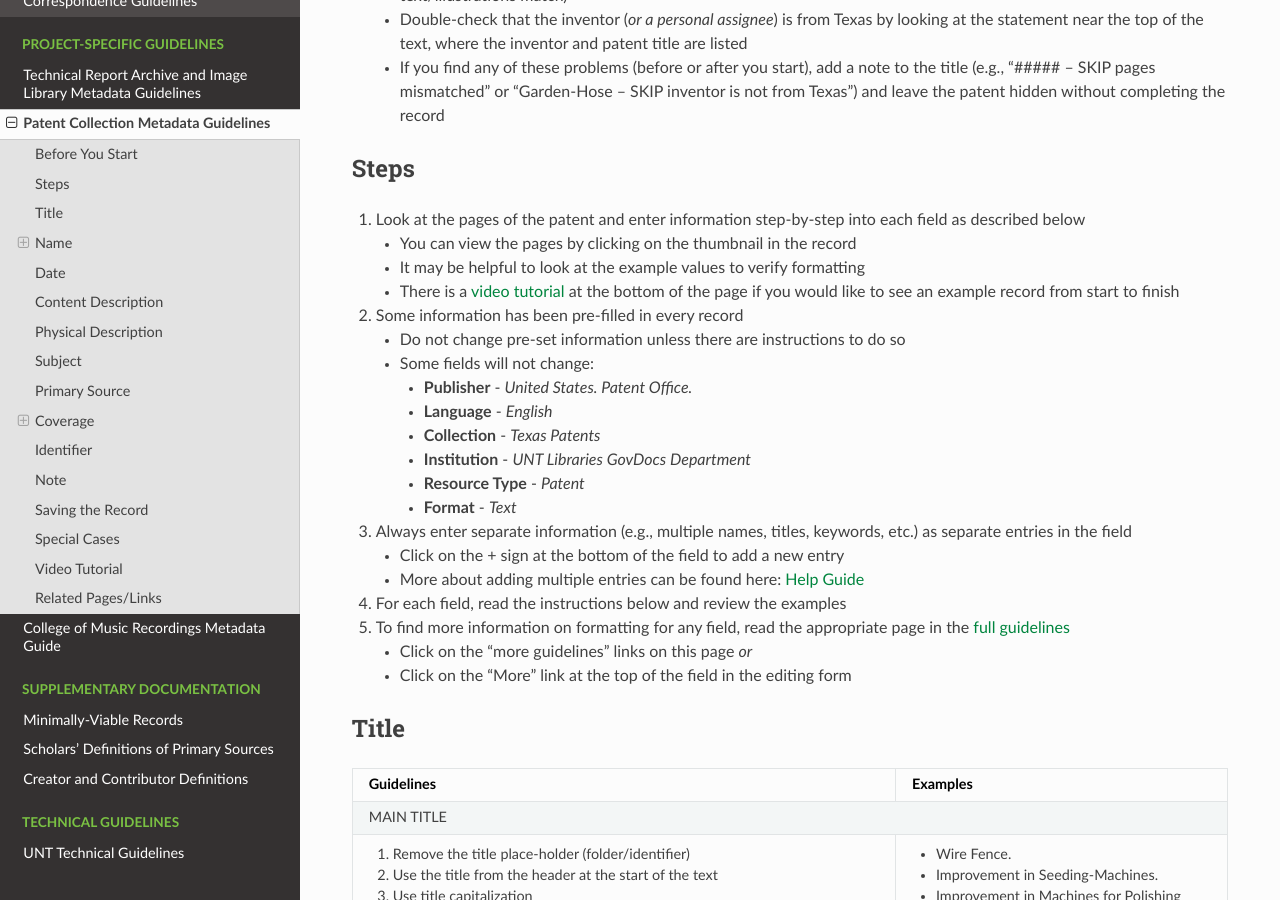
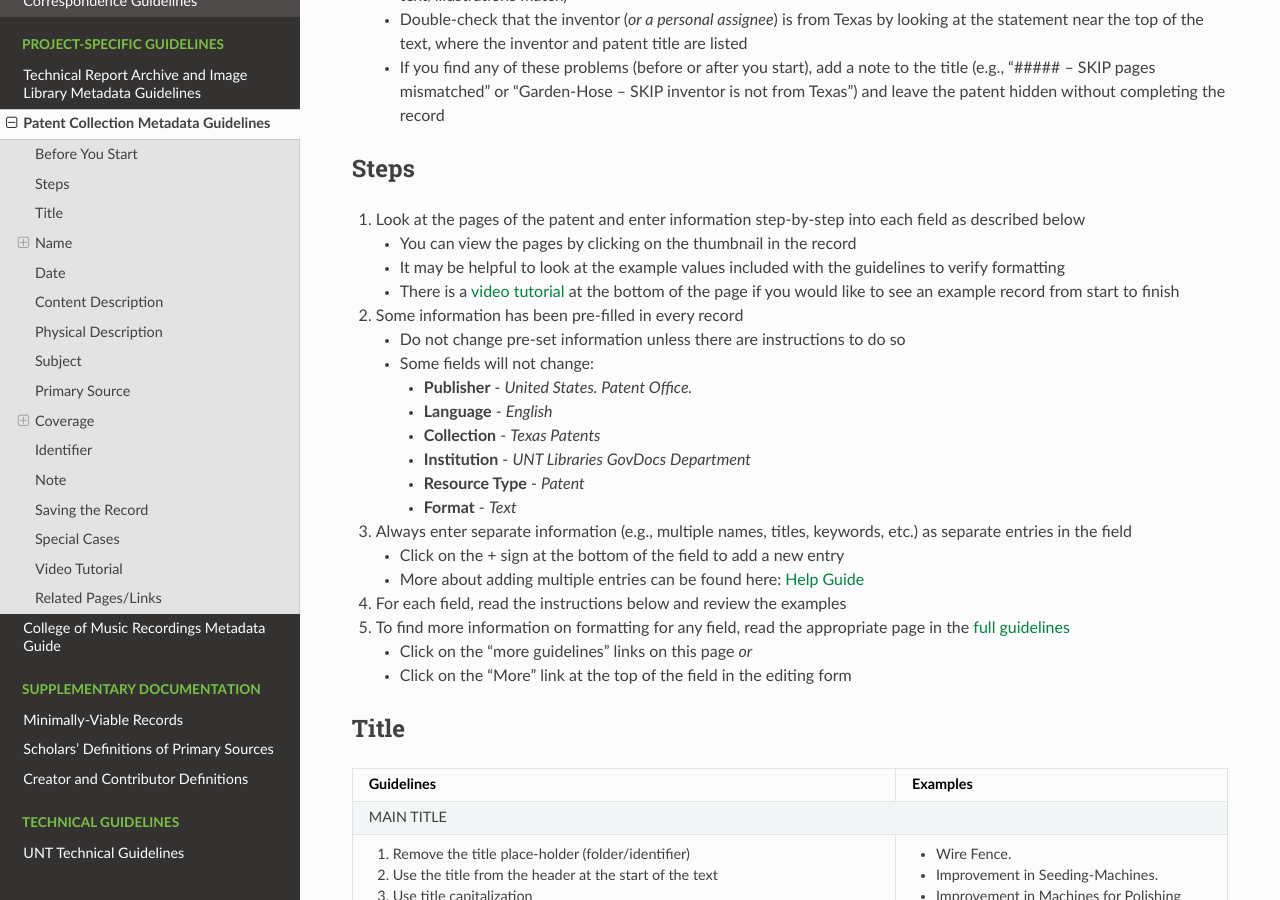
Before and after one commit to unt-libraries/untl-metadata-documentation, a Sphinx documentation site: the page built from docs/guides/patent.rst, in a window 1280 px wide and 900 px high, scrolled down 448 px. Built offline with Sphinx 7.4.7 and the Read the Docs theme 2.0.0, drawn with Linux system fonts in a browser that asks for light colours.

Commit message:
minor edits

```diff
--- a/docs/guides/patent.rst
+++ b/docs/guides/patent.rst
@@ -42,7 +42,7 @@ Steps
 
     -   You can view the pages by clicking on the thumbnail in the
         record
-    -   It may be helpful to look at the example values
+    -   It may be helpful to look at the example values included with the guidelines
         to verify formatting
     -   There is a :ref:`video tutorial <patent-tutorial>` at the bottom of the page if you
         would like to see an example record from start to finish
```
